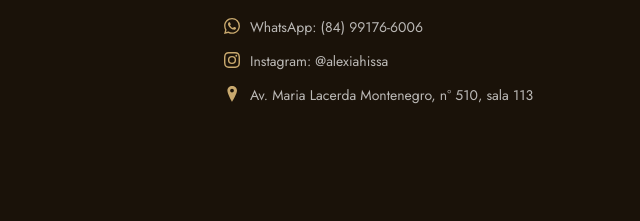
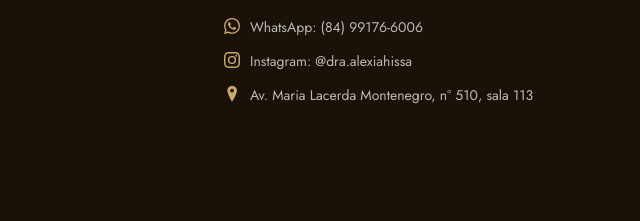
Before and after one commit to mathvtr777/alexiahiss, a plain HTML site: page index.html in a window 1280 px wide. Shown: the part 7915-8136 px from the top of the page, 640-1280 px from the left. Drawn offline with nearby package versions, Linux system fonts and the light colour scheme; a web font is replaced by a local one.

Commit message:
Fix Instagram handle in footer to @dra.alexiahissa
Co-Authored-By: Claude Sonnet 4.6 <noreply@anthropic.com>

```diff
--- a/index.html
+++ b/index.html
@@ -479,7 +479,7 @@
               <path d="M12 2.163c3.204 0 3.584.012 4.85.07 3.252.148 4.771 1.691 4.919 4.919.058 1.265.069 1.645.069 4.849 0 3.205-.012 3.584-.069 4.849-.149 3.225-1.664 4.771-4.919 4.919-1.266.058-1.644.07-4.85.07-3.204 0-3.584-.012-4.849-.07-3.26-.149-4.771-1.699-4.919-4.92-.058-1.265-.07-1.644-.07-4.849 0-3.204.013-3.583.07-4.849.149-3.227 1.664-4.771 4.919-4.919 1.266-.057 1.645-.069 4.849-.069zM12 0C8.741 0 8.333.014 7.053.072 2.695.272.273 2.69.073 7.052.014 8.333 0 8.741 0 12c0 3.259.014 3.668.072 4.948.2 4.358 2.618 6.78 6.98 6.98C8.333 23.986 8.741 24 12 24c3.259 0 3.668-.014 4.948-.072 4.354-.2 6.782-2.618 6.979-6.98.059-1.28.073-1.689.073-4.948 0-3.259-.014-3.667-.072-4.947-.196-4.354-2.617-6.78-6.979-6.98C15.668.014 15.259 0 12 0zm0 5.838a6.162 6.162 0 100 12.324 6.162 6.162 0 000-12.324zM12 16a4 4 0 110-8 4 4 0 010 8zm6.406-11.845a1.44 1.44 0 100 2.881 1.44 1.44 0 000-2.881z"/>
             </svg>
             <!-- EDITAR: @ do Instagram -->
-            <span>Instagram: @alexiahissa</span>
+            <span>Instagram: @dra.alexiahissa</span>
           </li>
           <li>
             <svg width="16" height="16" viewBox="0 0 24 24" fill="currentColor" aria-hidden="true">
```
